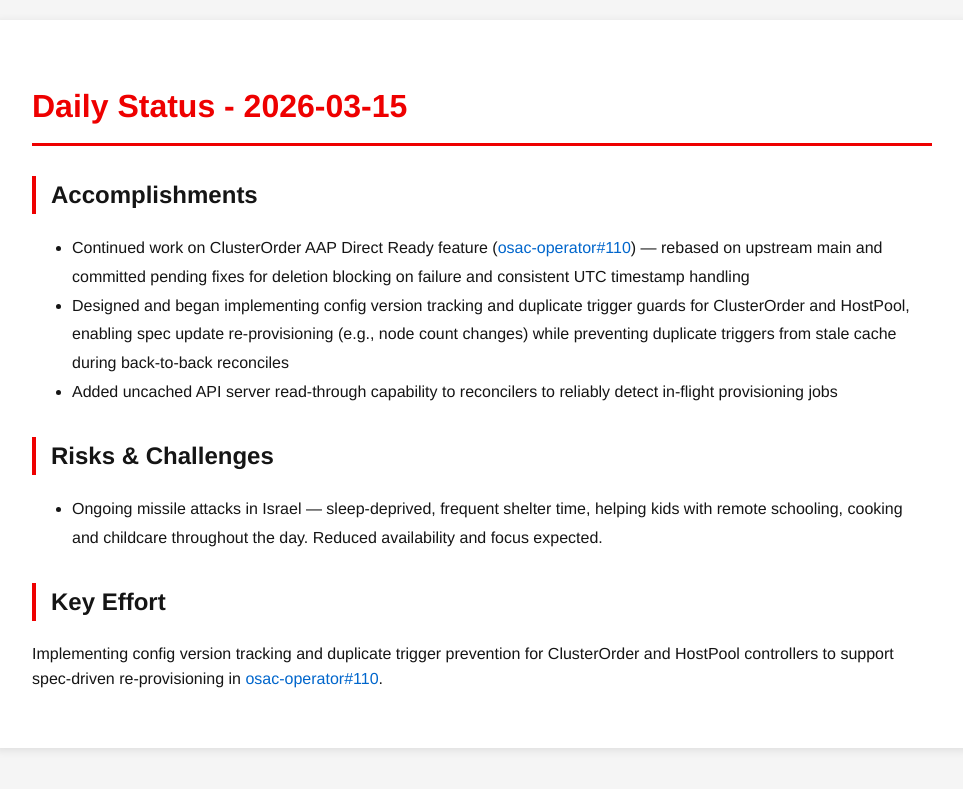
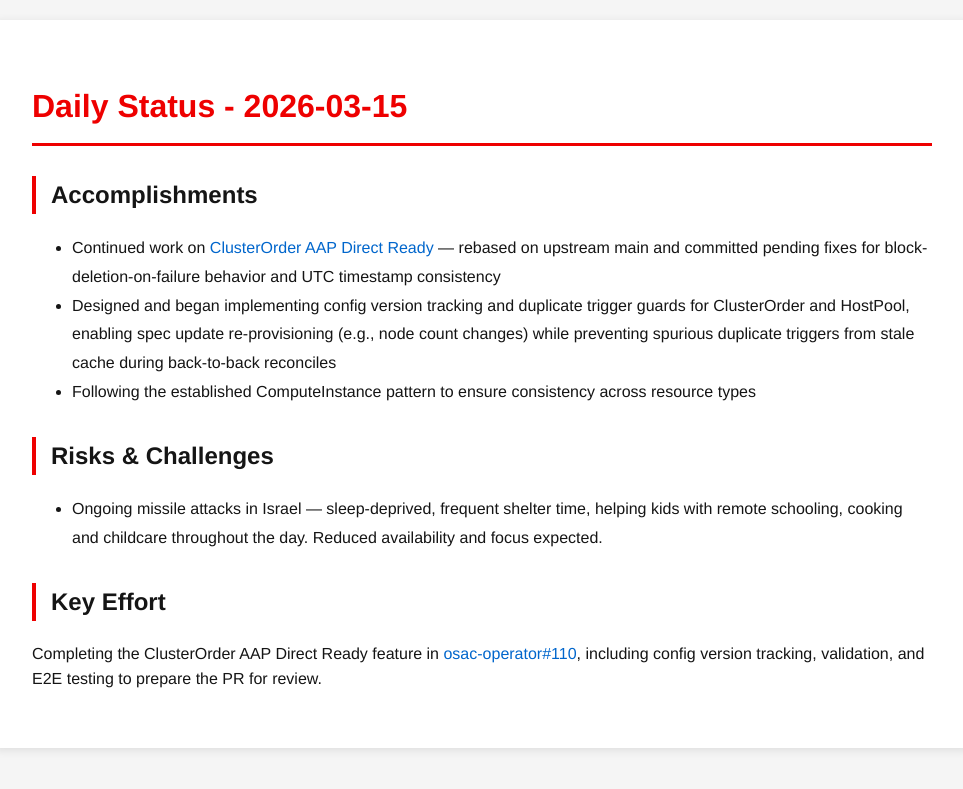
Before and after one commit to tzvatot/daily-status, a Jekyll site: the page built from 2026-03-15.md, in a window 1280 px wide. Shown: the top 789 px of the page, without its empty margins (158-1121 px from the left). Built offline with Jekyll 4.4.1, drawn with Linux system fonts in a browser that asks for light colours.

Commit message:
Daily status update - 2026-03-15

```diff
--- a/2026-03-15.md
+++ b/2026-03-15.md
@@ -7,15 +7,12 @@ date: 2026-03-15
 # Daily Status - 2026-03-15
 
 ## Accomplishments
-
-- Continued work on ClusterOrder AAP Direct Ready feature ([osac-operator#110](https://github.com/osac-project/osac-operator/pull/110)) — rebased on upstream main and committed pending fixes for deletion blocking on failure and consistent UTC timestamp handling
-- Designed and began implementing config version tracking and duplicate trigger guards for ClusterOrder and HostPool, enabling spec update re-provisioning (e.g., node count changes) while preventing duplicate triggers from stale cache during back-to-back reconciles
-- Added uncached API server read-through capability to reconcilers to reliably detect in-flight provisioning jobs
+- Continued work on [ClusterOrder AAP Direct Ready](https://github.com/osac-project/osac-operator/pull/110) — rebased on upstream main and committed pending fixes for block-deletion-on-failure behavior and UTC timestamp consistency
+- Designed and began implementing config version tracking and duplicate trigger guards for ClusterOrder and HostPool, enabling spec update re-provisioning (e.g., node count changes) while preventing spurious duplicate triggers from stale cache during back-to-back reconciles
+- Following the established ComputeInstance pattern to ensure consistency across resource types
 
 ## Risks & Challenges
-
 - Ongoing missile attacks in Israel — sleep-deprived, frequent shelter time, helping kids with remote schooling, cooking and childcare throughout the day. Reduced availability and focus expected.
 
 ## Key Effort
-
-Implementing config version tracking and duplicate trigger prevention for ClusterOrder and HostPool controllers to support spec-driven re-provisioning in [osac-operator#110](https://github.com/osac-project/osac-operator/pull/110).
+Completing the ClusterOrder AAP Direct Ready feature in [osac-operator#110](https://github.com/osac-project/osac-operator/pull/110), including config version tracking, validation, and E2E testing to prepare the PR for review.
```
